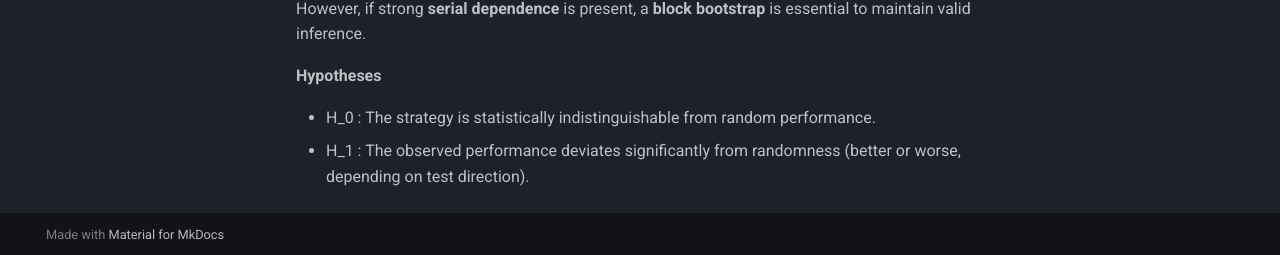
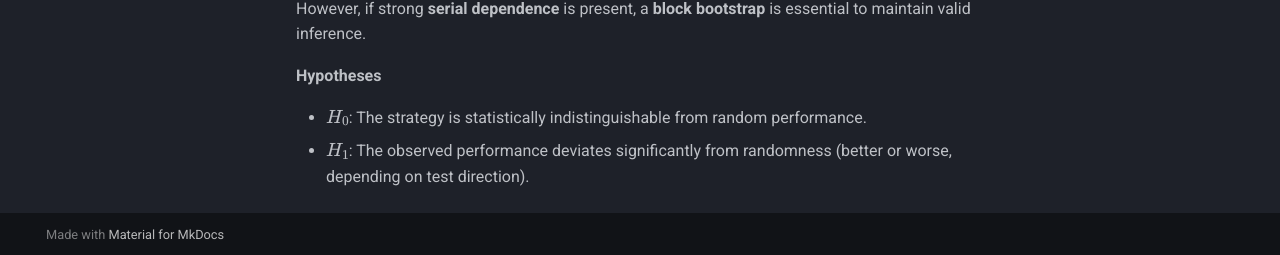
Before and after one commit to papaya0712/quantybt, an MkDocs documentation site: the page built from docs/theory.md, in a window 1280 px wide and 900 px high, scrolled down 2165 px. Shown: the part 642-897 px from the top of the window. Built offline with MkDocs 1.6.1 and Material for MkDocs 9.7.7, drawn with Linux system fonts in a browser that asks for light colours.

Commit message:
docs update

```diff
--- a/docs/theory.md
+++ b/docs/theory.md
@@ -87,6 +87,7 @@ $$
 p = \frac{2 \cdot \min \left( \#\{T_i \leq T_{\text{orig}}\},\; \#\{T_i \geq T_{\text{orig}}\} \right) + 1}{N + 1}
 $$
 
+
 For a one-sided test, omit the factor 2.
 
 **Interpretation**
@@ -102,5 +103,5 @@ However, if strong **serial dependence** is present, a **block bootstrap** is es
 
 **Hypotheses**
 
-- \( H_0 \): The strategy is statistically indistinguishable from random performance.
-- \( H_1 \): The observed performance deviates significantly from randomness (better or worse, depending on test direction).
+- $\( H_0 \)$: The strategy is statistically indistinguishable from random performance.
+- $\( H_1 \)$: The observed performance deviates significantly from randomness (better or worse, depending on test direction).
```
